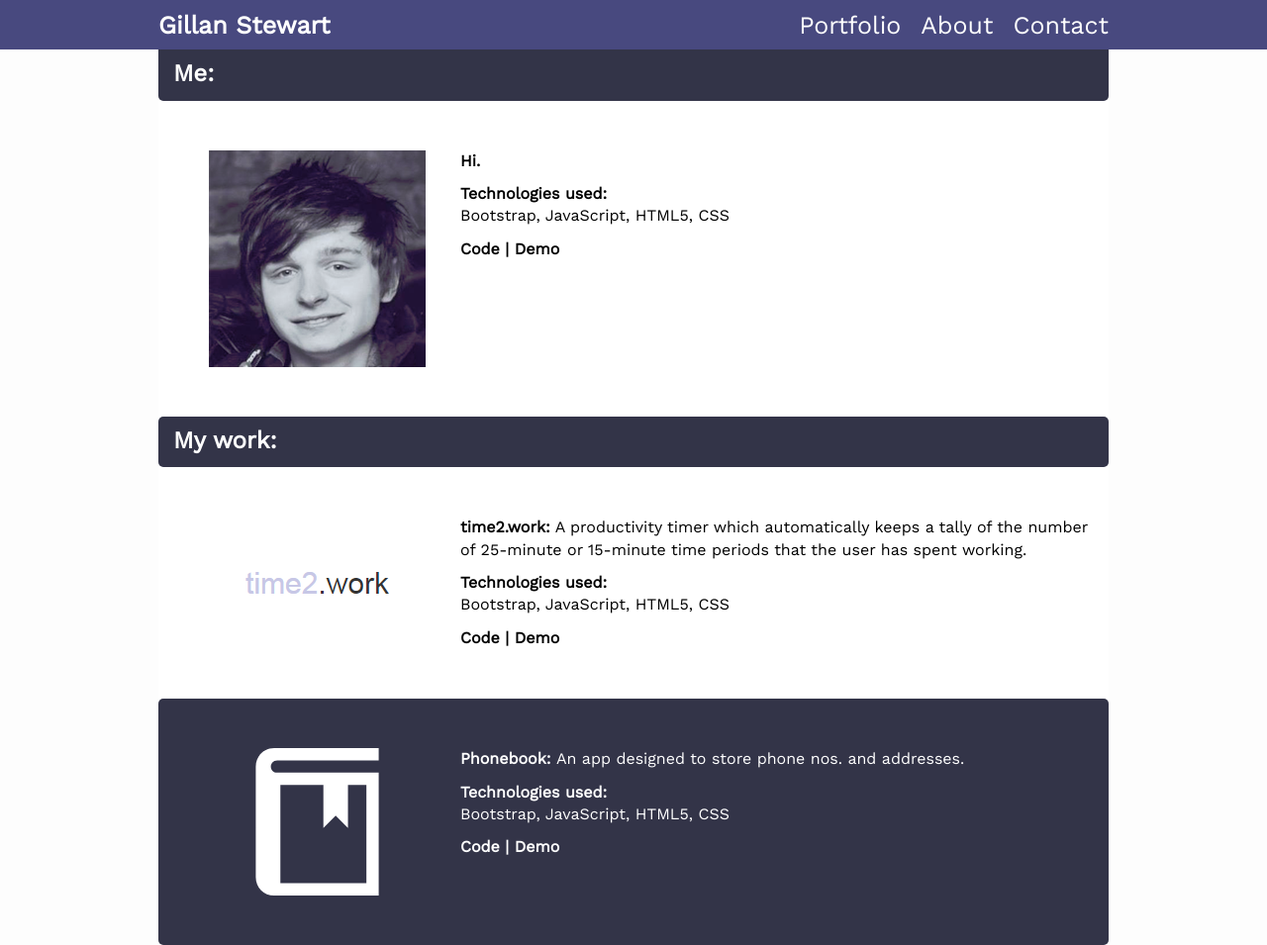
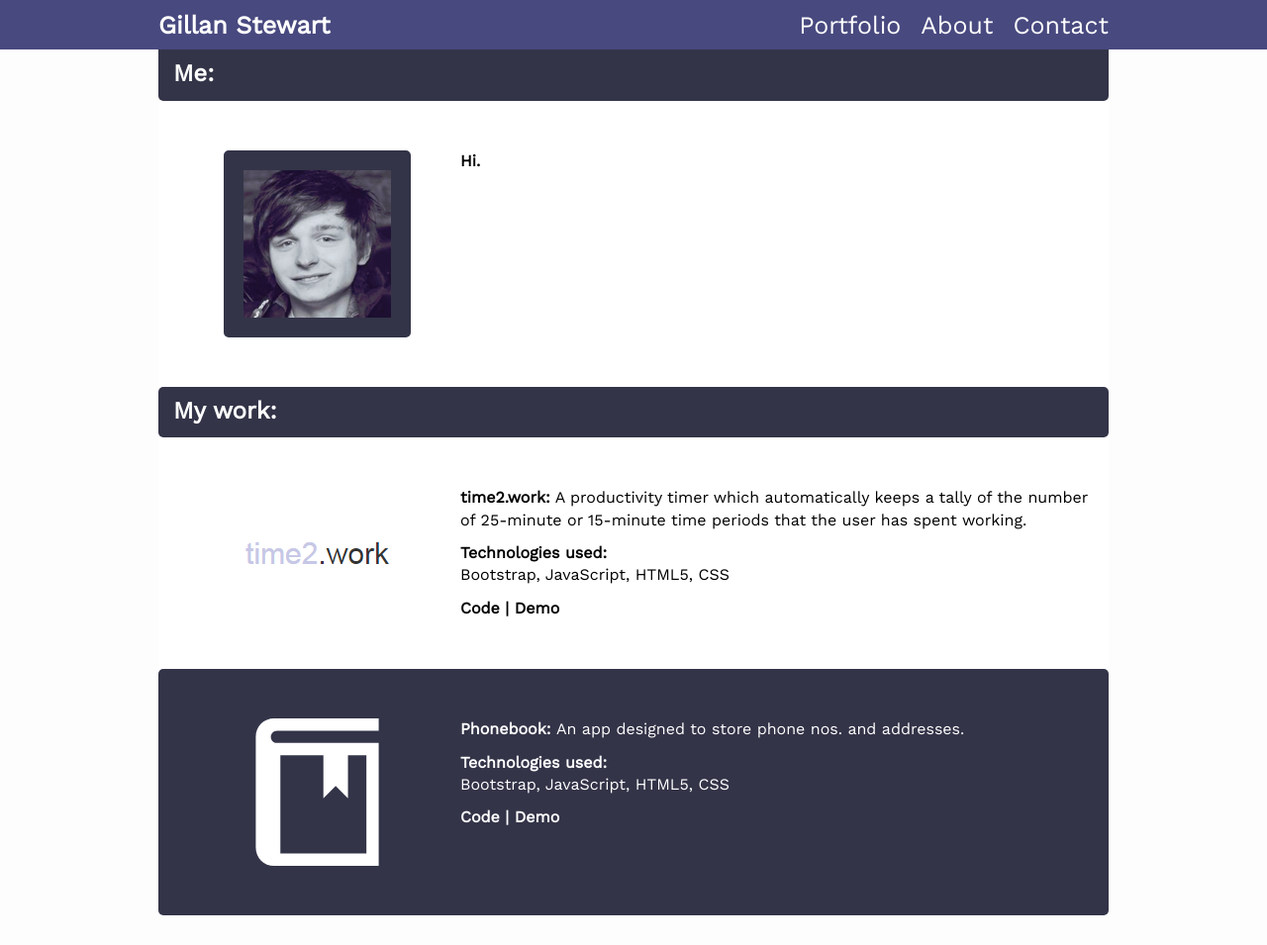
Before and after one commit to gillanjs/gillanjs.github.io, a website: page index.html in a window 1280 px wide. Shown: the whole page at 99% size. After the commit the page ends 925 px from the top, so only its background shows below. Drawn offline with nearby package versions, Linux system fonts and the light colour scheme.

Commit message:
Rounded profile picture edges, added a border, reduced size of picture.

```diff
--- a/index.html
+++ b/index.html
@@ -23,12 +23,11 @@
             <h2 class="second-color rounded-bottom-edge">Me:</h2>
             <div class="portfolio-item">
 
-                <img class="portfolio-img" src="images/profpic.png" alt="My profile">
+                <img class="portfolio-img rounded-edges prof-pic" src="images/profpic2.png" alt="My profile">
 
                 <div class="description">
                     <p><span class="title-emphasis">Hi.</span></p>
-                    <p class="technologies"><span class="title-emphasis">Technologies used: </span> <br> Bootstrap, JavaScript, HTML5, CSS </p>
-                    <p class="technologies code-demo-links"> <a href="">Code</a> | <a href="">Demo</a> </p>
+
                 </div>
             </div>
 
--- a/styles/style.css
+++ b/styles/style.css
@@ -129,3 +129,7 @@ a:hover {
 .rounded-bottom-edge{
     border-radius:0px 0px 5px 5px;
 }
+
+.prof-pic{
+    border: 20px solid #333448;
+}
```
Also changed, not shown: assets/style.min.css, images/profpic2.png (added).
